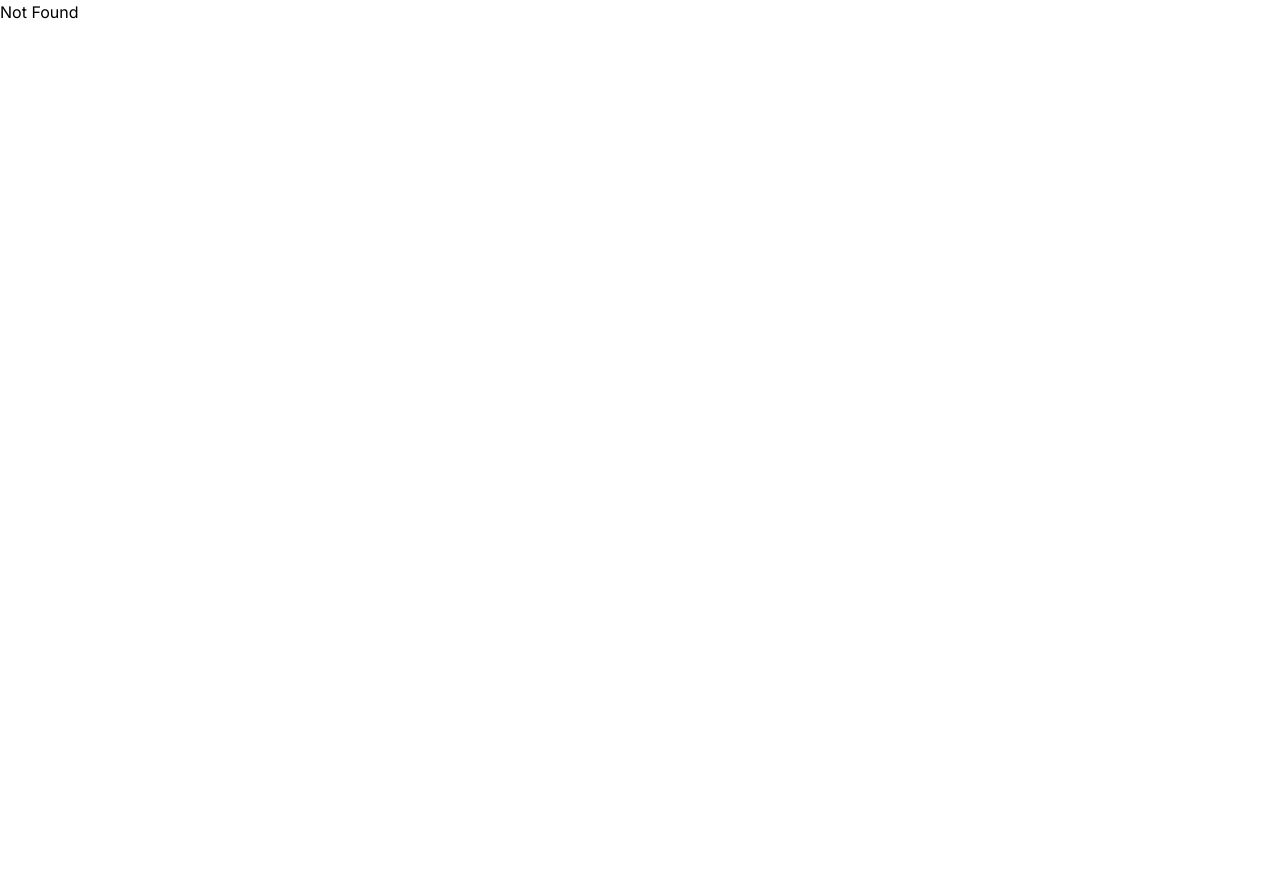
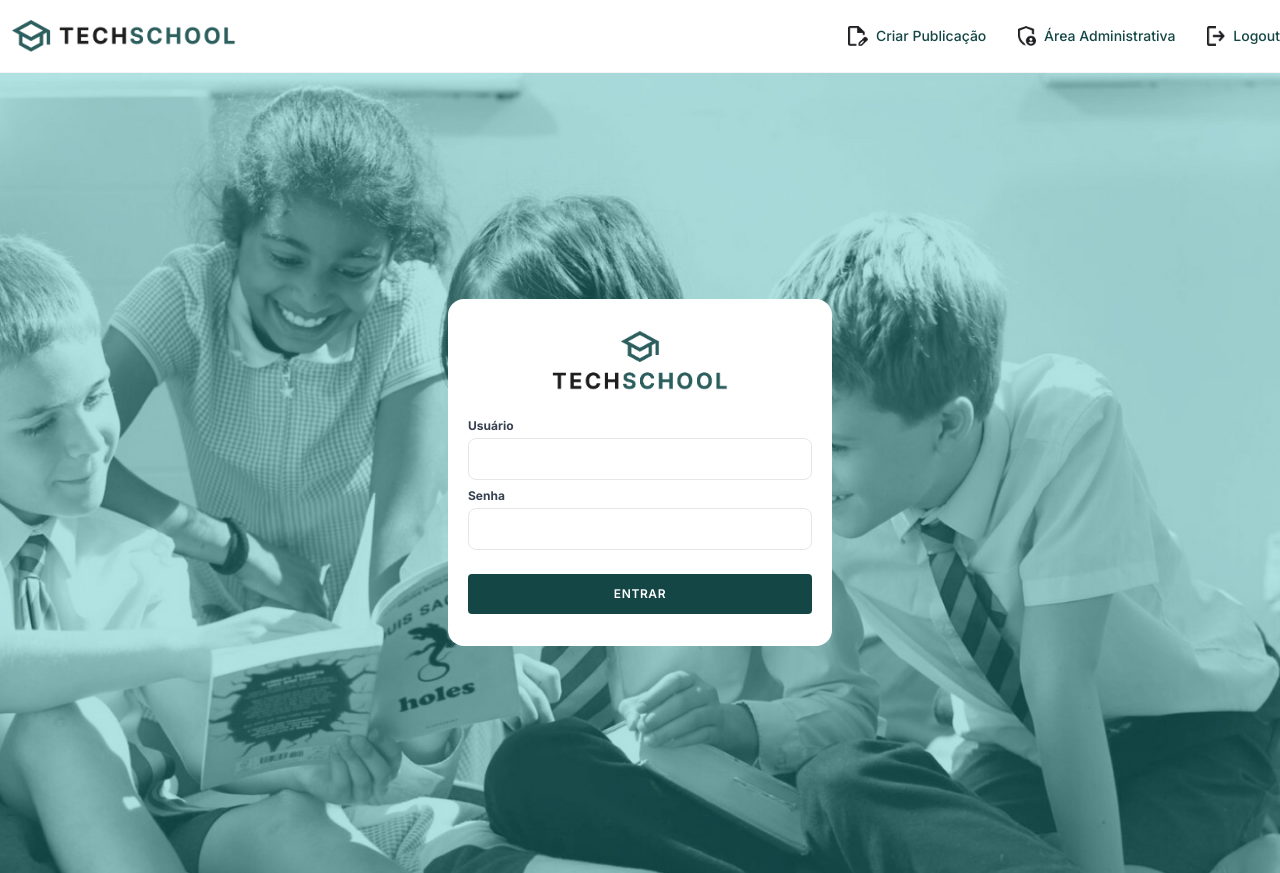
Before and after one commit to mhbordalo/tech-challenge-frontend, a React (Vite) app: page /login in a window 1280 px wide. Before the commit the page ends 800 px from the top, so only its background shows below. Built offline with nearby package versions, Linux system fonts and the light colour scheme.

Commit message:
refactor: adjust routes.

```diff
--- a/src/routeTree.gen.ts
+++ b/src/routeTree.gen.ts
@@ -11,14 +11,14 @@
 // Import Routes
 
 import { Route as rootRoute } from './routes/__root'
-import { Route as IndexImport } from './routes/index'
+import { Route as LoginIndexImport } from './routes/login/index'
 import { Route as HomeIndexImport } from './routes/Home/index'
 
 // Create/Update Routes
 
-const IndexRoute = IndexImport.update({
-  id: '/',
-  path: '/',
+const LoginIndexRoute = LoginIndexImport.update({
+  id: '/login/',
+  path: '/login/',
   getParentRoute: () => rootRoute,
 } as any)
 
@@ -32,18 +32,18 @@ const HomeIndexRoute = HomeIndexImport.update({
 
 declare module '@tanstack/react-router' {
   interface FileRoutesByPath {
-    '/': {
-      id: '/'
-      path: '/'
-      fullPath: '/'
-      preLoaderRoute: typeof IndexImport
-      parentRoute: typeof rootRoute
-    }
     '/Home/': {
       id: '/Home/'
       path: '/Home'
       fullPath: '/Home'
       preLoaderRoute: typeof HomeIndexImport
+      parentRoute: typeof rootRoute
+    }
+    '/login/': {
+      id: '/login/'
+      path: '/login'
+      fullPath: '/login'
+      preLoaderRoute: typeof LoginIndexImport
       parentRoute: typeof rootRoute
     }
   }
@@ -52,38 +52,38 @@ declare module '@tanstack/react-router' {
 // Create and export the route tree
 
 export interface FileRoutesByFullPath {
-  '/': typeof IndexRoute
   '/Home': typeof HomeIndexRoute
+  '/login': typeof LoginIndexRoute
 }
 
 export interface FileRoutesByTo {
-  '/': typeof IndexRoute
   '/Home': typeof HomeIndexRoute
+  '/login': typeof LoginIndexRoute
 }
 
 export interface FileRoutesById {
   __root__: typeof rootRoute
-  '/': typeof IndexRoute
   '/Home/': typeof HomeIndexRoute
+  '/login/': typeof LoginIndexRoute
 }
 
 export interface FileRouteTypes {
   fileRoutesByFullPath: FileRoutesByFullPath
-  fullPaths: '/' | '/Home'
+  fullPaths: '/Home' | '/login'
   fileRoutesByTo: FileRoutesByTo
-  to: '/' | '/Home'
-  id: '__root__' | '/' | '/Home/'
+  to: '/Home' | '/login'
+  id: '__root__' | '/Home/' | '/login/'
   fileRoutesById: FileRoutesById
 }
 
 export interface RootRouteChildren {
-  IndexRoute: typeof IndexRoute
   HomeIndexRoute: typeof HomeIndexRoute
+  LoginIndexRoute: typeof LoginIndexRoute
 }
 
 const rootRouteChildren: RootRouteChildren = {
-  IndexRoute: IndexRoute,
   HomeIndexRoute: HomeIndexRoute,
+  LoginIndexRoute: LoginIndexRoute,
 }
 
 export const routeTree = rootRoute
@@ -96,15 +96,15 @@ export const routeTree = rootRoute
     "__root__": {
       "filePath": "__root.tsx",
       "children": [
-        "/",
-        "/Home/"
+        "/Home/",
+        "/login/"
       ]
-    },
-    "/": {
-      "filePath": "index.tsx"
     },
     "/Home/": {
       "filePath": "Home/index.tsx"
+    },
+    "/login/": {
+      "filePath": "login/index.tsx"
     }
   }
 }
--- a/src/routes/__root.tsx
+++ b/src/routes/__root.tsx
@@ -1,25 +1,25 @@
-import * as React from 'react';
-import { Outlet, createRootRoute } from '@tanstack/react-router';
-import { useMatches } from '@tanstack/react-router';
-import { Header } from '../components/Header';
+import * as React from 'react'
+import { Outlet, createRootRoute, Navigate } from '@tanstack/react-router'
+import { useMatches } from '@tanstack/react-router'
+import { Header } from '../components/Header'
 
 export const Route = createRootRoute({
   component: RootComponent,
-});
+})
 
 function RootComponent() {
-  const matches = useMatches();
+  const matches = useMatches()
 
-  const routesToHideRoot = ['/'];
+  const routesToHideRoot = ['/']
 
-  const currentRoute = matches[matches.length - 1]?.pathname;
+  const currentRoute = matches[matches.length - 1]?.pathname
 
-  const shouldHideRoot = routesToHideRoot.includes(currentRoute);
+  const shouldHideRoot = routesToHideRoot.includes(currentRoute)
 
   return (
     <React.Fragment>
       {!shouldHideRoot && <Header />}
-      <Outlet />
+      {currentRoute === '/' ? <Navigate to="/Home" /> : <Outlet />}
     </React.Fragment>
-  );
+  )
 }
--- a/src/routes/index.tsx
+++ /dev/null
@@ -1,40 +0,0 @@
-import { createFileRoute } from '@tanstack/react-router'
-import logoVertical from '/assets/images/logo_vertical.png'
-import { Button } from '../components/Button'
-
-export const Route = createFileRoute('/')({
-  component: RouteComponent,
-})
-
-function RouteComponent() {
-  return <>
-    <div className="bg-login-page h-screen bg-no-repeat bg-cover flex items-center justify-center px-4">
-        <div className="flex justify-center">
-            <div className="bg-white rounded-2xl p-5 py-8 w-96 flex flex-col justify-center">
-                <img src={logoVertical} alt="Logo TechSchool" className='w-44 mx-auto mb-6' />
-
-                <form>
-                    <label className="block text-gray-700 text-xs font-bold mb-1">
-                        Usuário
-                    </label>
-                    <input
-                        id="username"
-                        type="text"
-                        className="w-full px-4 py-2 border rounded-lg text-gray-700 focus:outline-none focus:ring-2 focus:ring-gray-700 mb-2"
-                    />
-
-                    <label className="block text-gray-700 text-xs font-bold mb-1">
-                        Senha
-                    </label>
-                    <input
-                        id="password"
-                        type="password"
-                        className="w-full px-4 py-2 border rounded-lg text-gray-700 focus:outline-none focus:ring-2 focus:ring-gray-700 mb-6"
-                    />
-                    <Button variant='primary' size='lg' className='w-full'>Entrar</Button>
-                </form>
-            </div>
-        </div>
-    </div>
-  </>
-}
--- /dev/null
+++ b/src/routes/login/index.tsx
@@ -0,0 +1,48 @@
+import { createFileRoute } from '@tanstack/react-router'
+import logoVertical from '/assets/images/logo_vertical.png'
+import { Button } from '../../components/Button'
+
+export const Route = createFileRoute('/login/')({
+  component: RouteComponent,
+})
+
+function RouteComponent() {
+  return (
+    <>
+      <div className="bg-login-page h-screen bg-no-repeat bg-cover flex items-center justify-center px-4">
+        <div className="flex justify-center">
+          <div className="bg-white rounded-2xl p-5 py-8 w-96 flex flex-col justify-center">
+            <img
+              src={logoVertical}
+              alt="Logo TechSchool"
+              className="w-44 mx-auto mb-6"
+            />
+
+            <form>
+              <label className="block text-gray-700 text-xs font-bold mb-1">
+                Usuário
+              </label>
+              <input
+                id="username"
+                type="text"
+                className="w-full px-4 py-2 border rounded-lg text-gray-700 focus:outline-none focus:ring-2 focus:ring-gray-700 mb-2"
+              />
+
+              <label className="block text-gray-700 text-xs font-bold mb-1">
+                Senha
+              </label>
+              <input
+                id="password"
+                type="password"
+                className="w-full px-4 py-2 border rounded-lg text-gray-700 focus:outline-none focus:ring-2 focus:ring-gray-700 mb-6"
+              />
+              <Button variant="primary" size="lg" className="w-full">
+                Entrar
+              </Button>
+            </form>
+          </div>
+        </div>
+      </div>
+    </>
+  )
+}
```
